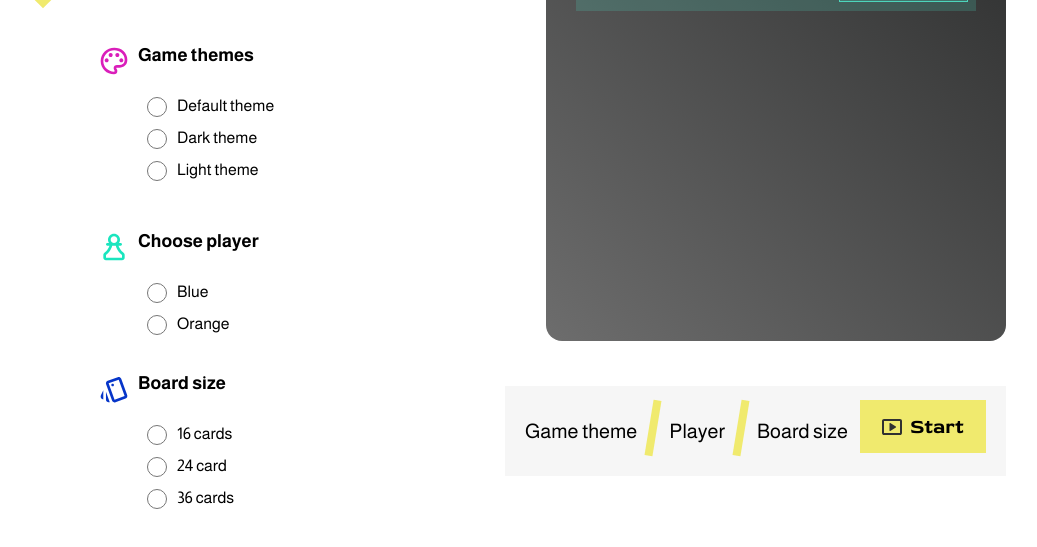
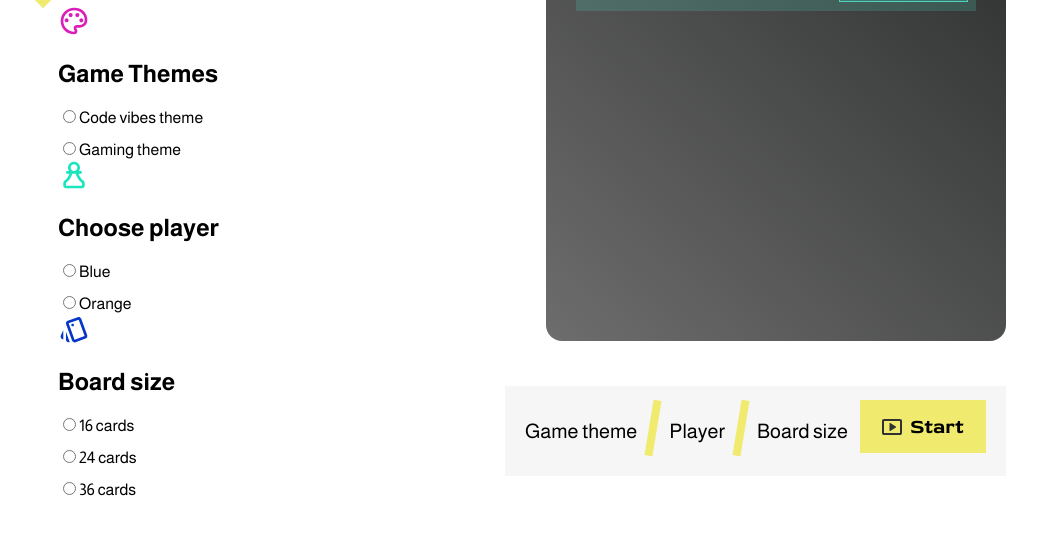
Before and after one commit to NicoleGerlach/Memory, a website built with Vite: page src/pages/settings.html in a window 1280 px wide. Shown: the part 133-680 px from the top of the page, without its empty margins (108-1145 px from the left). Built offline with nearby package versions, Linux system fonts and the light colour scheme.

Commit message:
edit settings.ts, settings.html

```diff
--- a/src/main.ts
+++ b/src/main.ts
@@ -1,6 +1,7 @@
 
 function init() {
     setupEventListeners();
+    console.log('init in main.ts wird ausgeführt');
 }
 
 function setupEventListeners() {
--- a/src/pages/settings.html
+++ b/src/pages/settings.html
@@ -1,6 +1,6 @@
-
 <!DOCTYPE html>
 <html lang="en">
+
 <head>
     <meta charset="UTF-8">
     <meta name="viewport" content="width=device-width, initial-scale=1.0">
@@ -8,7 +8,9 @@
     <link rel="stylesheet" href="./src/style.scss">
     <link rel="stylesheet" href="../../src/scss/pages/_settings.scss">
     <link rel="stylesheet" href="/public/assets/fonts/font.scss">
+    <script type="module" src="../ts/settings.ts"></script>
 </head>
+
 <body>
     <section class="settings" id="settings">
         <div class="content">
@@ -18,7 +20,7 @@
                     <div class="diamond"></div>
                     <div class="line-big"></div>
                 </div>
-                <div class="settings-box">
+                <!-- <div class="settings-box">
                     <div class="settings-box-headline">
                         <img src="../../public/assets/img/palette.svg" alt="">
                         <h3>Game themes</h3>
@@ -26,16 +28,29 @@
                     <form class="settings-box-inner">
                         <ul>
                             <li>
-                                <input type="radio" name="themes" class="circle"></input>
+                                <input type="radio" name="themes" class="circle">
                                 <label>Default theme</label>
+                                <div class="line-wrap-small">
+                                    <div class="line-small"></div>
+                                    <div class="diamond-small"></div>
+                                </div>
                             </li>
                             <li>
-                                <input type="radio" name="themes" class="circle"></input>
+                                <input type="radio" name="themes" class="circle">
                                 <label>Dark theme</label>
+                                <div id="line-wrap" class="line-wrap-small">
+                                    <div class="line-small"></div>
+                                    <div class="diamond-small"></div>
+                                </div>
                             </li>
                             <li>
-                                <input type="radio" name="themes" class="circle"></input>
+                                <input type="radio" name="themes" class="circle">
                                 <label>Light theme</label>
+                                <div id="line-wrap" class="line-wrap-small">
+                                    <div class="line-small"></div>
+                                    <div class="diamond-small"></div>
+                                </div>
+
                             </li>
                     </form>
                     <form class="settings-box-inner">
@@ -49,11 +64,11 @@
                     <form class="settings-box-inner">
                         <ul>
                             <li>
-                                <input type="radio" name="player" class="circle"></input>
+                                <input type="radio" name="player" class="circle">
                                 <label>Blue</label>
                             </li>
                             <li>
-                                <input type="radio" name="player" class="circle"></input>
+                                <input type="radio" name="player" class="circle">
                                 <label>Orange</label>
                             </li>
                     </form>
@@ -67,21 +82,22 @@
                         <ul>
 
                             <li>
-                                <input type="radio" name="board" class="circle"></input>
+                                <input type="radio" name="board" class="circle">
                                 <label>16 cards</label>
                             </li>
 
                             <li>
-                                <input type="radio" name="board" class="circle"></input>
+                                <input type="radio" name="board" class="circle">
                                 <label>24 card</label>
                             </li>
                             <li>
-                                <input type="radio" name="board" class="circle"></input>
+                                <input type="radio" name="board" class="circle">
                                 <label>36 cards</label>
                             </li>
                         </ul>
                     </form>
-                </div>
+                </div> -->
+                <div id="settings_box"></div>
             </div>
             <div class="preview-themes">
                 <div class="preview-box">
@@ -110,4 +126,5 @@
         </div>
     </section>
 </body>
+
 </html>
--- a/src/scss/pages/_settings.scss
+++ b/src/scss/pages/_settings.scss
@@ -41,7 +41,7 @@
 .settings-box {
     display: flex;
     flex-direction: column;
-    margin: 40px 0 0 40px;
+    margin-top: 40px;
 }
 
 .settings-box-headline {
@@ -64,18 +64,18 @@ h3 {
     margin-left: 44px;
 }
 
-.circle input[type="radio"] {
-   appearance: none;
-       border: solid 3px black;
+// .circle input[type="radio"] {
+//     appearance: none;
+//     border: solid 3px black;
 
-}
+// }
 
 .circle {
     width: 20px;
     height: 20px;
     border-radius: 50%;
     @include mx.flex-center;
-    margin-right: 10px;
+    // margin-right: 10px;
     cursor: pointer;
     transition: all 0.15s ease;
 }
@@ -89,10 +89,6 @@ h3 {
     transition: background-color 0.15s ease;
 }
 
-.circle:hover::after {
-    background-color: #303131;
-}
-
 ul {
     margin: unset;
     padding: unset;
@@ -104,7 +100,39 @@ ul {
         height: 20px;
         display: flex;
         align-items: center;
+        gap: 10px;
+
+        &:hover {
+            font-weight: 700;
+            cursor: pointer;
+
+            .circle::after {
+                background-color: #303131;
+            }
+
+            .line-wrap-small {
+                display: flex;
+                align-items: center;
+            }
+        }
     }
+}
+
+.line-wrap-small {
+    display: none;
+}
+
+.line-small {
+    width: 41px;
+    height: 3px;
+    background-color: #F0EA6E;
+}
+
+.diamond-small {
+    width: 12px;
+    height: 12px;
+    background-color: #F0EA6E;
+    transform: rotate(45deg);
 }
 
 .preview-themes {
--- a/src/ts/helpers.ts
+++ b/src/ts/helpers.ts
@@ -1,3 +1,4 @@
+
 export function createElementWithText(
     el: string,
     elClass: string | null,
@@ -43,13 +44,20 @@ export function createList(
         const label = document.createElement('label');
         const radioBtn = document.createElement('input');
         const text = document.createElement('span');
+        const element = document.createElement('div');
+        const lineSmall = document.createElement('div');
+        const diamondSmall = document.createElement('div');
 
         radioBtn.type = 'radio';
         radioBtn.name = radioName;
         radioBtn.value = item;
         text.textContent = item;
         li.classList.add(itemClass);
-        label.append(radioBtn, text);
+        element.append(lineSmall, diamondSmall);
+        element.classList.add('line-wrap-small');
+        lineSmall.classList.add('line-small');
+        diamondSmall.classList.add('diamond-small');
+        label.append(radioBtn, text, element);
         li.append(label);
         list.append(li);
     }
@@ -58,7 +66,7 @@ export function createList(
 
 export function createImageElement(iconPath: string): HTMLImageElement {
     const img = document.createElement('img');
-    const pathPrefix = '../../public/assets/img/';
+    const pathPrefix = '';
     img.src = pathPrefix + iconPath;
     img.alt = '';
     return img;
--- a/src/ts/interfaces/settings-data.interface.ts
+++ b/src/ts/interfaces/settings-data.interface.ts
@@ -1,4 +1,12 @@
-export const settingsData = [
+export interface SettingsData {
+    type: string;
+    title: string;
+    iconPath: string;
+    radioName: string;
+    items: string[];
+}
+
+export const SettingsDatas: SettingsData[] = [
     {
         type: 'theme',
         title: 'Game Themes',
@@ -8,7 +16,7 @@ export const settingsData = [
     },
     {
         type: 'player',
-        title: 'Chosse player',
+        title: 'Choose player',
         iconPath: '../../public/assets/img/player.svg',
         radioName: 'player',
         items: ['Blue', 'Orange']
--- a/src/ts/settings.ts
+++ b/src/ts/settings.ts
@@ -1,4 +1,5 @@
-import { settingsData } from "./interfaces/settings-data.interface";
+
+import { SettingsData, SettingsDatas } from "./interfaces/settings-data.interface";
 import { createElementWithText } from "./helpers";
 import { createElementWithoutText } from "./helpers";
 import { createList } from "./helpers";
@@ -8,4 +9,25 @@ function init() {
     renderSettings();
 }
 
-function renderSettings() {}
+function renderSettings() {
+    const settingsBox = document.querySelector('#settings_box');
+    if (settingsBox) {
+        for (const sectionData of SettingsDatas) {
+            const section = renderSettingsBox(sectionData);
+            settingsBox.append(section);
+        }
+    }
+}
+
+function renderSettingsBox(data: SettingsData): HTMLElement {
+    const box = createElementWithoutText('section', `${data.type}-box`, null);
+    const titleWrapper = createElementWithoutText('span', 'title-wrapper', null);
+    const img = createImageElement(data.iconPath);
+    const title = createElementWithText('h2', `${data.type}-title`, null, data.title);
+    titleWrapper.append(img, title);
+    const list = createList(`${data.type}-list`, 'list-element', data.items, data.radioName);
+    box.append(titleWrapper, list);
+    return box;
+}
+
+init();
```
Also changed, not shown: index.html (+2 -0 lines).
